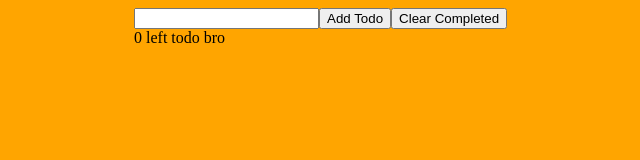
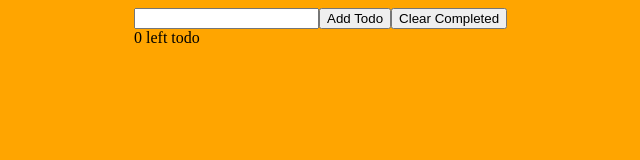
Before and after one commit to BenWhite101/ReactTodoList, a React (Create React App) app: page / in a window 1280 px wide. Shown: the top 160 px of the page, without its empty margins (206-846 px from the left). Built offline with nearby package versions, Linux system fonts and the light colour scheme.

Commit message:
Toolbar addition

```diff
--- a/src/App.js
+++ b/src/App.js
@@ -66,11 +66,17 @@ function App() {
 
   return (
     <>
-    <TodoList todos={todos} toggleTodo={toggleTodo} />
-    <input id="enterTodo" ref={todoNameRef} /*onKeyPress={this.keyPressed}*/ type="text" />
-    <button class="btn add" onClick={handleAddTodo}>Add Todo</button>
-    <button class="btn clear" onClick={handleClearTodos}>Clear Completed</button>
-    <div class="amount"><span>{todos.filter(todo => !todo.complete).length}</span> left todo bro</div>
+    <div class="todoList">
+      <TodoList todos={todos} toggleTodo={toggleTodo} />
+    </div>
+    <div class="toolbar">
+      <input id="enterTodo" ref={todoNameRef} /*onKeyPress={this.keyPressed}*/ type="text" />
+      <button class="btn add" onClick={handleAddTodo}>Add Todo</button>
+      <button class="btn clear" onClick={handleClearTodos}>Clear Completed</button>
+      <div class="amount"><span>{todos.filter(todo => !todo.complete).length}</span> left todo</div>
+    </div>
+
+
 
     </>
     )
--- a/src/Todo.less
+++ b/src/Todo.less
@@ -8,7 +8,7 @@ body{
       width: 100%;
 }
 
-
+.todoList{
       .todo{
             label{
                   input[type="checkbox"]{
@@ -19,8 +19,10 @@ body{
                   }
             }
       }
+}
 
 
+.toolbar{
       input{
 
       }
@@ -33,3 +35,4 @@ input{
 
             }
       }
+}
```
Lines whose indentation alone changed are shown as unchanged.
